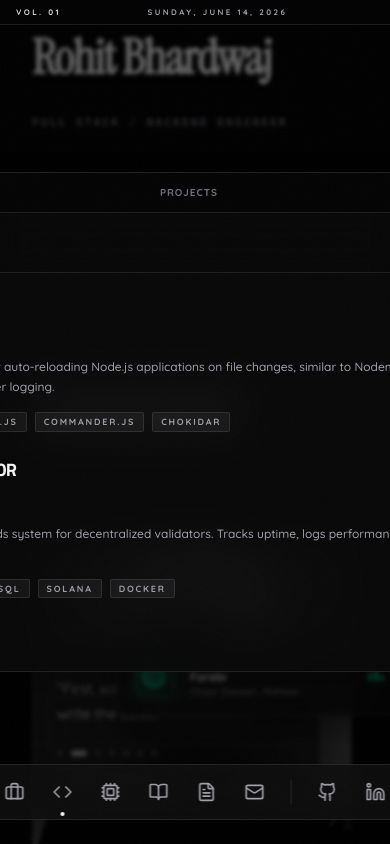
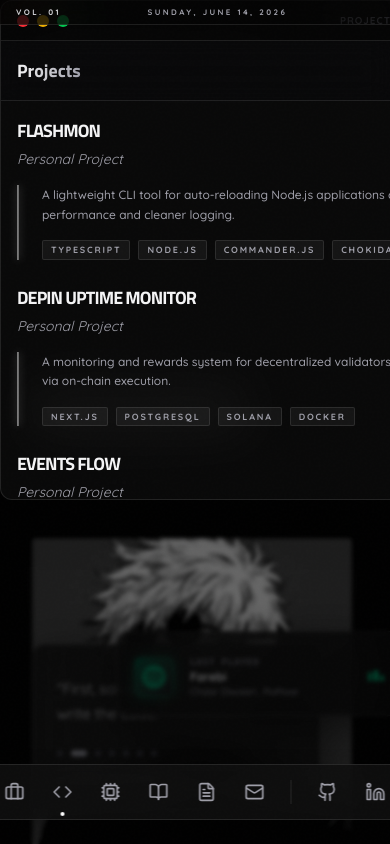
Before and after one commit to Rohit-Bhardwaj10/Rohit-Portfolio, a Next.js app: page / in a window 390 px wide. Both pictures are taken after a click on the button 62 px from the left and 792 px from the top of the page. Built offline with nearby package versions, Linux system fonts and the light colour scheme.

Commit message:
responsiveness and stacking and bild fixed

```diff
--- a/app/components/CommandPalette.tsx
+++ b/app/components/CommandPalette.tsx
@@ -163,7 +163,15 @@ export default function CommandPalette({ onContactOpen }: CommandPaletteProps) {
   const inputRef = useRef<HTMLInputElement>(null);
   const { openWindow } = useWindowContext();
 
-  const openWin = (id: string) => { openWindow(id); setIsOpen(false); };
+  const windowTitles: Record<string, string> = {
+    about: 'About',
+    experience: 'Experience',
+    projects: 'Projects',
+    techstack: 'Tech Stack',
+    writings: 'Writings',
+    contact: 'Contact',
+  };
+  const openWin = (id: string) => { openWindow(id as any, windowTitles[id] ?? id); setIsOpen(false); };
 
   const commands: Command[] = [
     // Navigation
--- a/app/components/DraggableWindow.tsx
+++ b/app/components/DraggableWindow.tsx
@@ -17,9 +17,12 @@ export default function DraggableWindow({ id, children, defaultSize = { width: 8
   const windowRef = useRef<HTMLDivElement>(null);
 
   const [initialPos] = useState(() => {
+    if (typeof window === 'undefined') return { x: 0, y: 0 };
+    if (window.innerWidth < 1024) return { x: 0, y: 0 };
+    const cascade = (windowState?.openIndex ?? 0) * 30;
     return {
-      x: typeof window !== 'undefined' ? (window.innerWidth / 2) - (defaultSize.width / 2) : 0,
-      y: typeof window !== 'undefined' ? (window.innerHeight / 2) - (defaultSize.height / 2) : 0
+      x: (window.innerWidth / 2) - (defaultSize.width / 2) + cascade,
+      y: (window.innerHeight / 2) - (defaultSize.height / 2) + cascade,
     };
   });
 
--- a/app/context/WindowContext.tsx
+++ b/app/context/WindowContext.tsx
@@ -11,6 +11,7 @@ export interface WindowState {
   isMaximized: boolean;
   isMinimized: boolean;
   zIndex: number;
+  openIndex: number;
 }
 
 interface WindowContextType {
@@ -45,8 +46,9 @@ export function WindowProvider({ children }: { children: ReactNode }) {
         // Already exists, just focus it and un-minimize if needed
         return prev;
       }
-      // Open new window
-      return [...prev, { id, title, isOpen: true, isMaximized: false, isMinimized: false, zIndex: highestZIndex + 1 }];
+      // Cascade offset: how many non-minimized windows are currently open
+      const openIndex = prev.filter(w => !w.isMinimized).length;
+      return [...prev, { id, title, isOpen: true, isMaximized: false, isMinimized: false, zIndex: highestZIndex + 1, openIndex }];
     });
     setHighestZIndex((prev) => prev + 1);
     setActiveWindowId(id);
```
